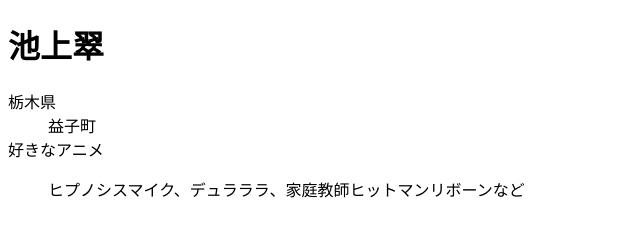
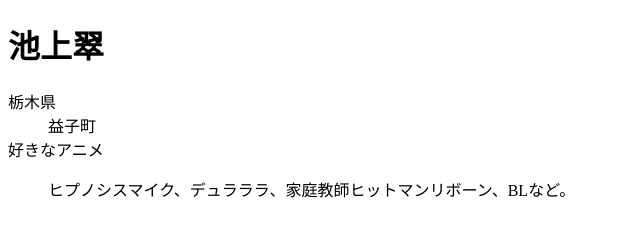
Before and after one commit to kyouya0696/profile, a plain HTML site: page index.html in a window 1280 px wide. Shown: the full height of the page, 0-640 px from the left. Drawn offline with Linux system fonts and the light colour scheme.

Commit message:
自己紹介プロジェクト作成

```diff
--- a/index.html
+++ b/index.html
@@ -10,7 +10,7 @@
 <dt>栃木県</dt>
 <dd>益子町</dd>
 <dt>好きなアニメ</dt>
-<dd><p>ヒプノシスマイク、デュラララ、家庭教師ヒットマンリボーンなど</p></dd>
+<dd><p>ヒプノシスマイク、デュラララ、家庭教師ヒットマンリボーン、BLなど。</p></dd>
 </dl>
 </body>
 </html>
```
